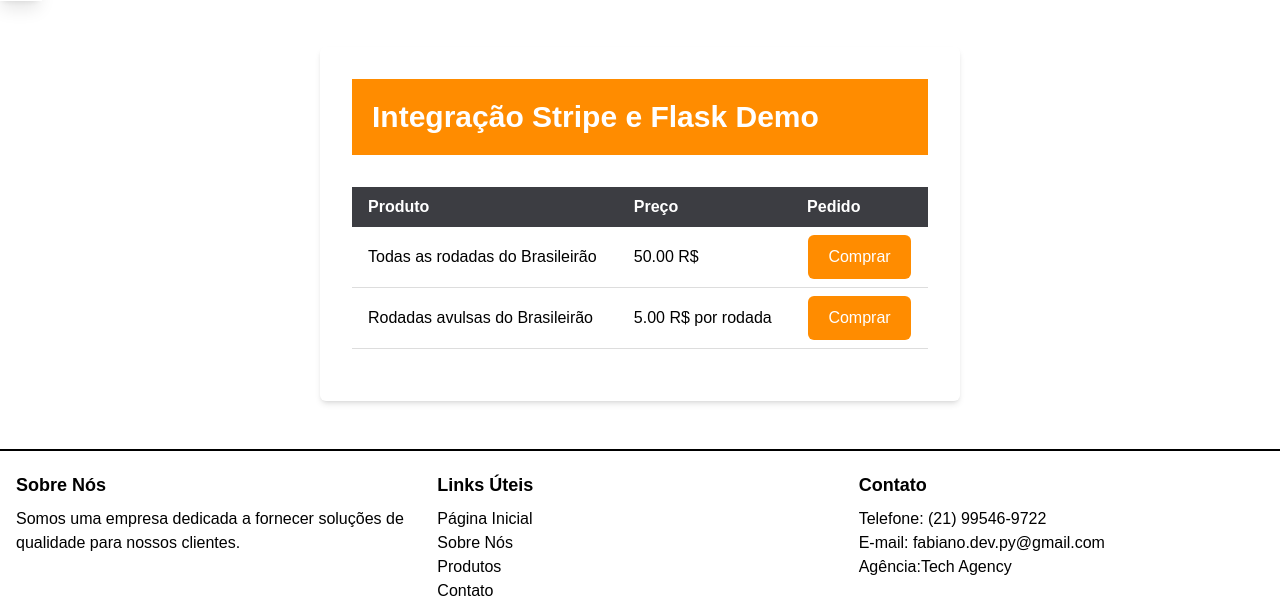
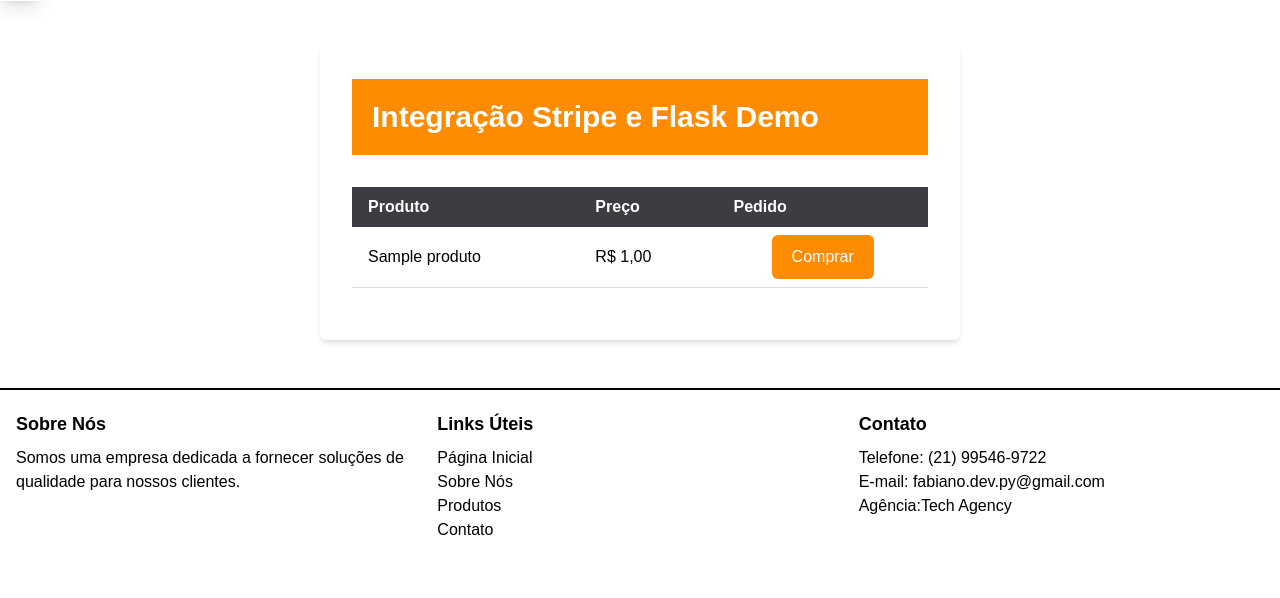
Before and after one commit to Faguiro/quiz_bet_br, a Flask app: page /pagamento/stripe in a window 1280 px wide. Shown: the part 41-639 px from the top of the page. Run offline with Flask 3, Linux system fonts and the light colour scheme; a user stored in the database is signed in; tables that the repository leaves empty hold one stand-in row (values such as "Sample post"); style sheets or scripts are compiled from the project's sources; some libraries are stand-ins or nearby versions.

Commit message:
:sparkles: Tabela de produtos :ok_hand:

```diff
--- a/bet/main/routes.py
+++ b/bet/main/routes.py
@@ -6,7 +6,7 @@
 from langdetect import detect, LangDetectException
 from bet import db
 from bet.main.forms import EditProfileForm, EmptyForm, PostForm, QuizForm
-from bet.models import User, Post, Quiz, Pagamento
+from bet.models import User, Post, Quiz, Pagamento, Produto
 from bet.translate import translate
 from bet.main import bp
 import io
@@ -292,49 +292,38 @@
 ####################### PAGAMENTOS  stripe configurações #################
 stripe.api_key = Config.STRIPE_SECRET_KEY
 
-products = {
-    'Suporte total': {
-        'codigo': 'full',
-        'name': 'Todas as rodadas do Brasileirão',
-        'price': 5000,
-    },
-    'Suporte por rodada': {
-        'codigo': 'unidade',
-        'name': 'Rodadas  avulsas do Brasileirão',
-        'price': 500,
-        'por': 'rodada',
-        'adjustable_quantity': {
-            'enabled': True,
-            'minimum': 1,
-            'maximum': 15,
-        },
-    },
-}
 
 ####################### PAGAMENTOS  stripe #################
 
 @bp.route('/pagamento/stripe')
 @login_required
 def pagamento_stripe():
-    return render_template('stripe_pagamentos.html', products=products)
+    # Buscar os produtos do banco de dados
+    produtos = Produto.query.all()
+    # Passar os produtos para o template renderizar
+    return render_template('stripe_pagamentos.html', produtos=produtos)
 
 
 @bp.route('/stripe_pagamento/<codigo>', methods=['POST'])
 @login_required
 def stripe_order_codigo(codigo):
-    codigo_escolhido = codigo
-    produto_encontrado = None
-    for produto in products.values():
-        if 'codigo' in produto and produto['codigo'] == codigo_escolhido:
-            produto_encontrado = produto
-            break
+    produto_encontrado = Produto.query.filter_by(codigo=codigo).first()
 
     # Verificar se o produto foi encontrado e imprimir seu nome
     if not produto_encontrado:
-        print('abortado', codigo)
+        print('Produto não encontrado para o código:', codigo)
         abort(404)
     else:
-        product =  produto_encontrado
+        product = {
+            'name': produto_encontrado.nome,
+            'price': int( float(produto_encontrado.preco)*100),  # Converter para float,
+            'adjustable_quantity': {
+                'enabled': produto_encontrado.ajustavel_quantidade,
+                'minimum': produto_encontrado.quantidade_minima,
+                'maximum': produto_encontrado.quantidade_maxima,
+            },
+        }
+
         print(product)
 
         line_item = {
@@ -348,7 +337,7 @@
             'quantity': 1,
             'adjustable_quantity': product.get('adjustable_quantity', {'enabled': False}),
         }
-        print (line_item)
+        print(line_item)
 
 
         checkout_session = stripe.checkout.Session.create(
--- a/bet/templates/stripe_pagamentos.html
+++ b/bet/templates/stripe_pagamentos.html
@@ -21,27 +21,22 @@
           <th class="py-2 px-4">Pedido</th>
         </tr>
 
-        <tr class="bg-gray-700 text-white">
-          <td class="py-2 px-4">Todas as rodadas do Brasileirão</td>
-          <td class="py-2 px-4">50.00 R$</td>
+        {% for produto in produtos %}
+
+      <tr>
+        <td class="py-2 px-4">{{ produto.nome }}</td>
+        <td class="py-2 px-4">R$ {{ '{:,.2f}'.format(produto.preco).replace('.', ',') }}</td>
+
+
         <td class="py-2 px-4">
-            <form method="POST" action="/stripe_pagamento/full">
+          <form method="POST" action="/stripe_pagamento/{{ produto.codigo }}">
             <input type="submit" value="Comprar"
               class="bg-blue-500 hover:bg-blue-600 text-white py-2 px-4 rounded-md cursor-pointer">
           </form>
         </td>
       </tr>
+    {% endfor %}
 
-        <tr class="bg-gray-600 text-white">
-          <td class="py-2 px-4">Rodadas avulsas do Brasileirão</td>
-          <td class="py-2 px-4">5.00 R$ por rodada</td>
-          <td class="py-2 px-4">
-            <form method="POST" action="/stripe_pagamento/unidade">
-              <input type="submit" value="Comprar"
-                class="bg-blue-500 hover:bg-blue-600 text-white py-2 px-4 rounded-md cursor-pointer">
-            </form>
-          </td>
-        </tr>
       </table>
 
     </div>
--- a/run.py
+++ b/run.py
@@ -1,5 +1,5 @@
 from bet import create_app, db, cli
-from bet.models import User, Post, Quiz, Pagamento
+from bet.models import User, Post, Quiz, Pagamento, Produto
 
 app = create_app()
 cli.register(app)
@@ -7,4 +7,4 @@
 
 @app.shell_context_processor
 def make_shell_context():
-    return {'db': db, 'User': User, 'Post': Post, 'Quiz': Quiz, 'Pagamento': Pagamento}
+    return {'db': db, 'User': User, 'Post': Post, 'Quiz': Quiz, 'Pagamento': Pagamento, 'Produto': Produto}
```
Also changed, not shown: bet/models.py (+11 -0 lines). Lines whose indentation alone changed are shown as unchanged.
